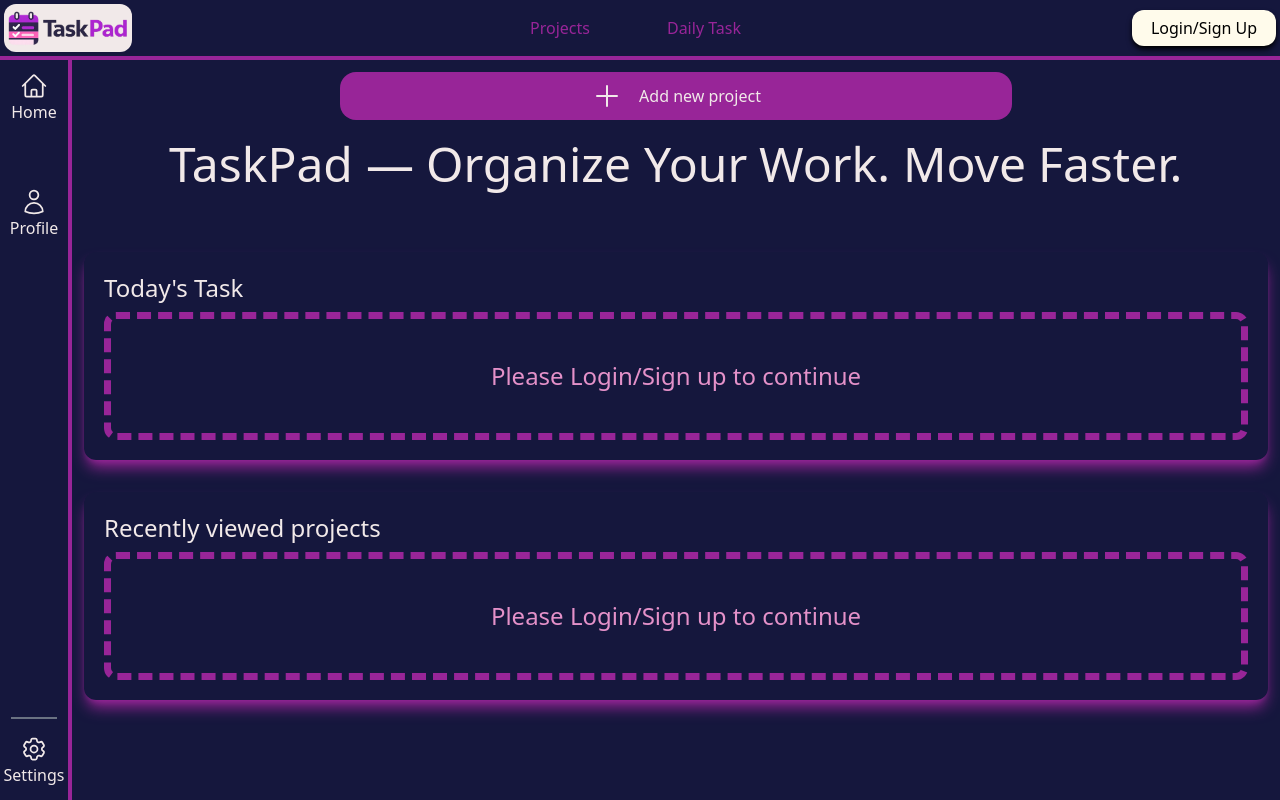
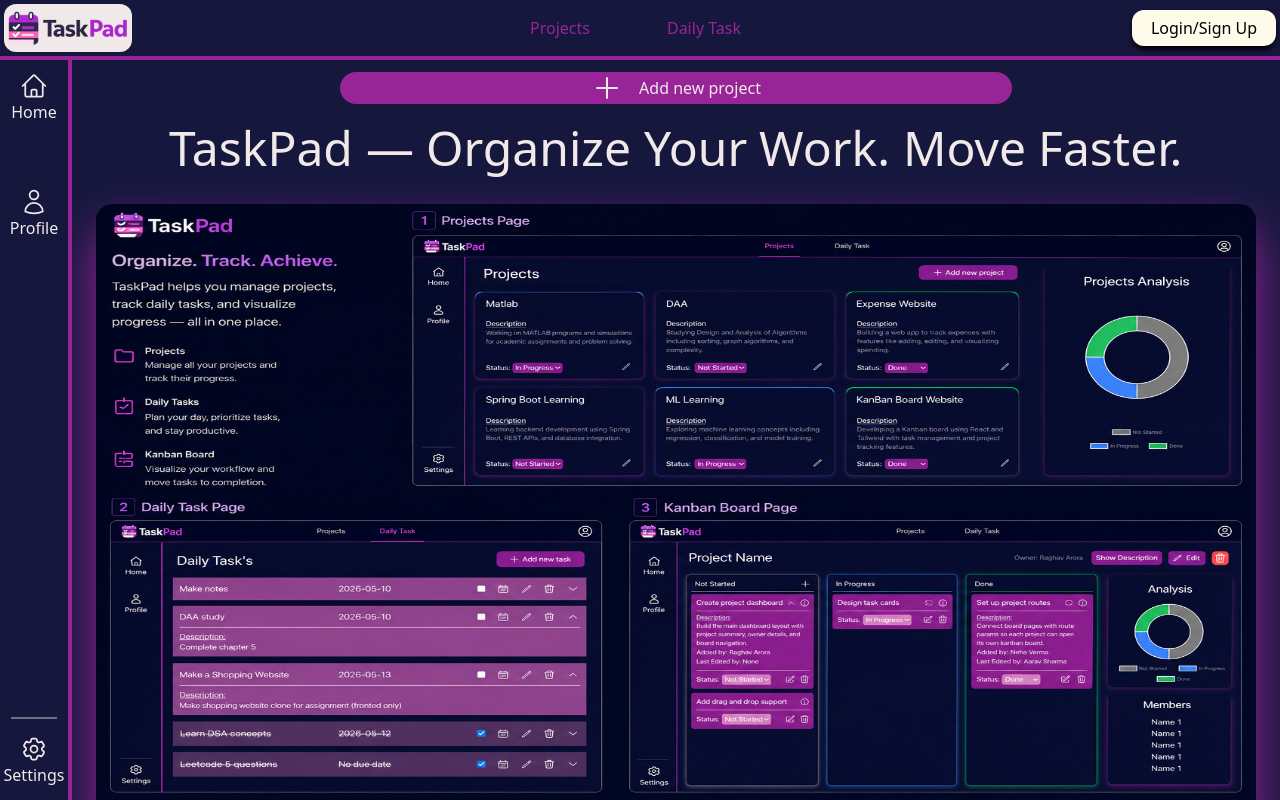
Before and after one commit to Raghav1825/TaskPad, a React (Vite) app: page / in a window 1280 px wide. Built offline with nearby package versions, Linux system fonts and the light colour scheme.

Commit message:
update home page

```diff
--- a/src/Components/Home/Home.jsx
+++ b/src/Components/Home/Home.jsx
@@ -5,6 +5,7 @@
 import TodaysTaskSection from "./TodaysTaskSection";
 import ProjectModal from "../Modals/ProjectModal";
 import { useState } from "react";
+import DemoImage from "../../assets/demopage.png"
 function Home(){
 
     const {isLoggedIn}=useOutletContext();
@@ -29,6 +30,11 @@
                 className="text-xl md:text-3xl lg:text-5xl"
                 />
             </div>
+            {!isLoggedIn&&
+                <div className="w-full mas-w-5xl px-3">
+                    <img src={DemoImage} className="w-full h-4/5  rounded-2xl drop-shadow-2xl  drop-shadow-primary"/>
+                </div>
+            }
             <TodaysTaskSection loginStatus={isLoggedIn}/>
             <RecentSection loginStatus={isLoggedIn}/>
         </div>
```
Also changed, not shown: src/assets/demopage.png (added).
